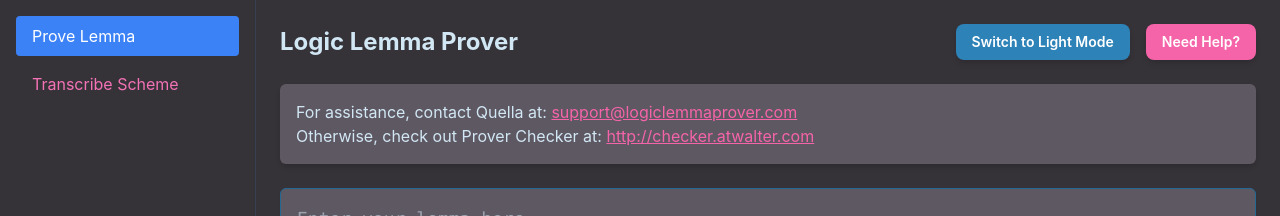
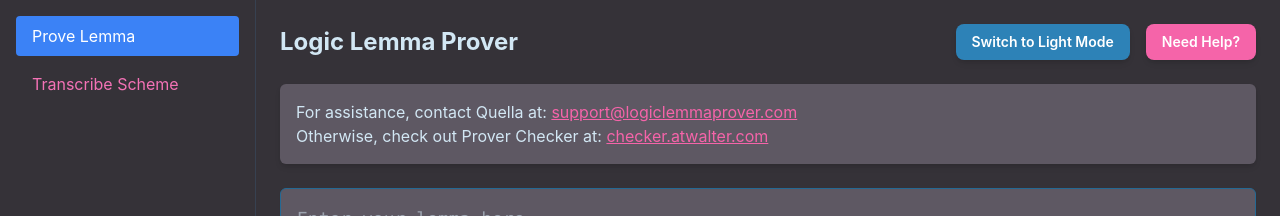
Before and after one commit to qquella/logic-lemma-prover, a React (Create React App) app in the folder logic-lemma-ui/: page / in a window 1280 px wide. Both pictures are taken after a click on the button "Need Help?". Shown: the top 216 px of the page. Built offline with nearby package versions, Linux system fonts and the light colour scheme.

Commit message:
edit a link

```diff
--- a/logic-lemma-ui/src/components/HelpSection.js
+++ b/logic-lemma-ui/src/components/HelpSection.js
@@ -24,7 +24,7 @@ const HelpSection = ({ darkMode }) => {
         rel="noopener noreferrer"
         className="underline text-hot_pink-500 hover:text-hot_pink-700"
       >
-        http://checker.atwalter.com
+        checker.atwalter.com
       </a>
     </div>
   );
```
